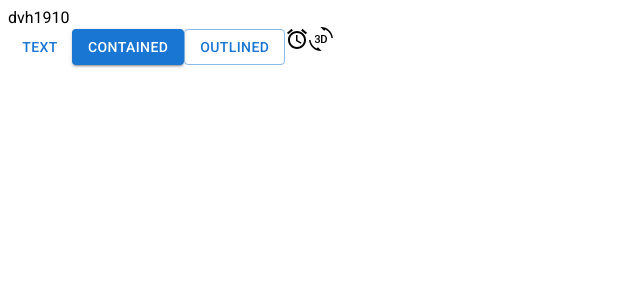
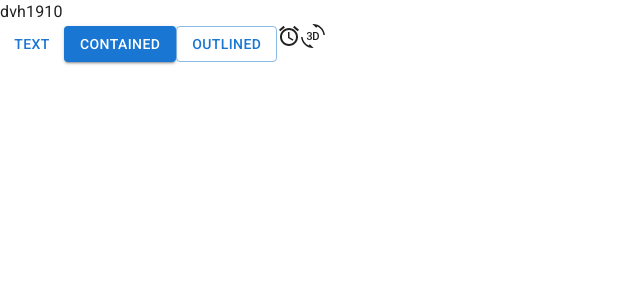
Before and after one commit to ImTheOne-9/trello-web, a React (Vite) app: page / in a window 1280 px wide. Shown: the top 300 px of the page, without its empty margins (0-640 px from the left). Built offline with nearby package versions, Linux system fonts and the light colour scheme; some icons are missing.

Commit message:
Add cssBaseline

```diff
--- a/src/index.css
+++ /dev/null
@@ -1,3 +0,0 @@
-:root {
-  font-family: "Roboto", sans-serif;
-}
--- a/src/main.jsx
+++ b/src/main.jsx
@@ -1,10 +1,11 @@
 import { StrictMode } from 'react'
 import { createRoot } from 'react-dom/client'
-import './index.css'
 import App from './App.jsx'
+import CssBaseline from '@mui/material/CssBaseline';
 
 createRoot(document.getElementById('root')).render(
   <StrictMode>
+    <CssBaseline />
     <App />
   </StrictMode>
 )
```
